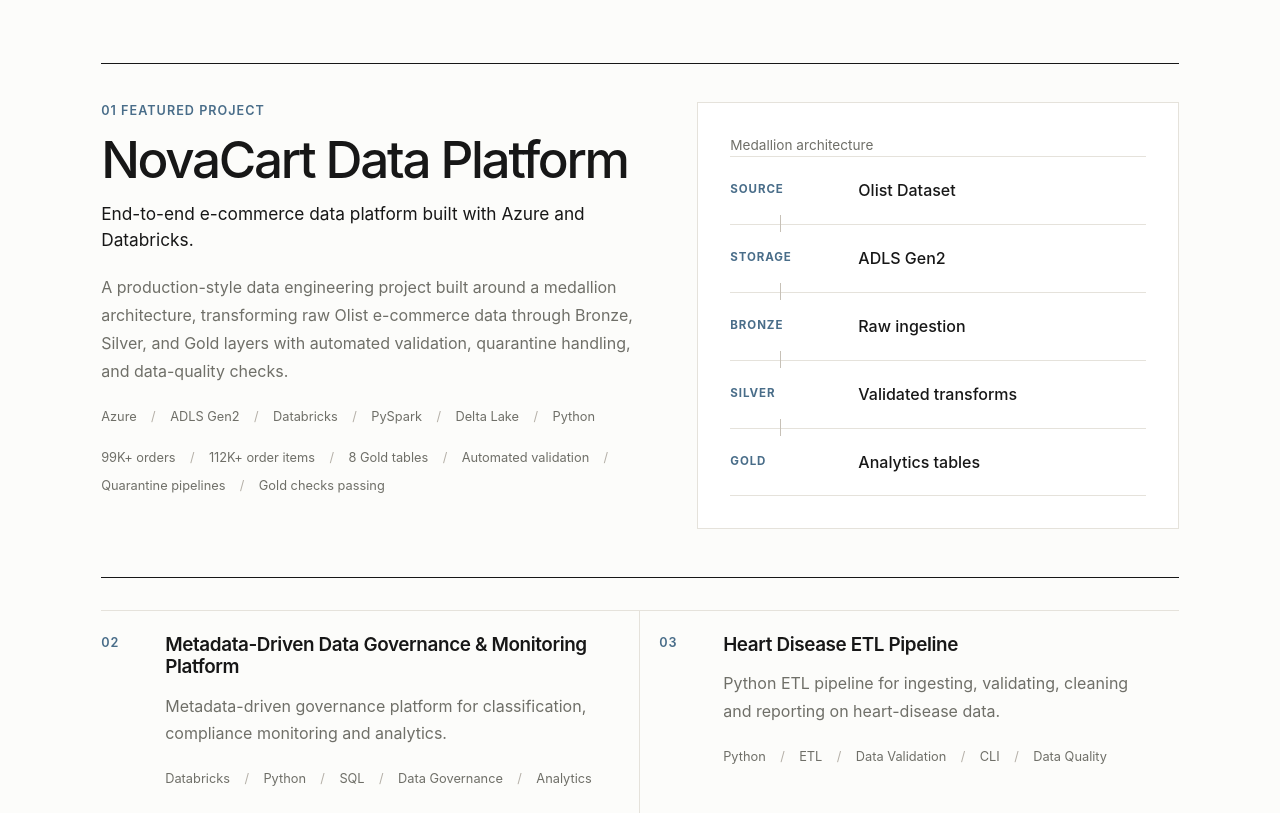
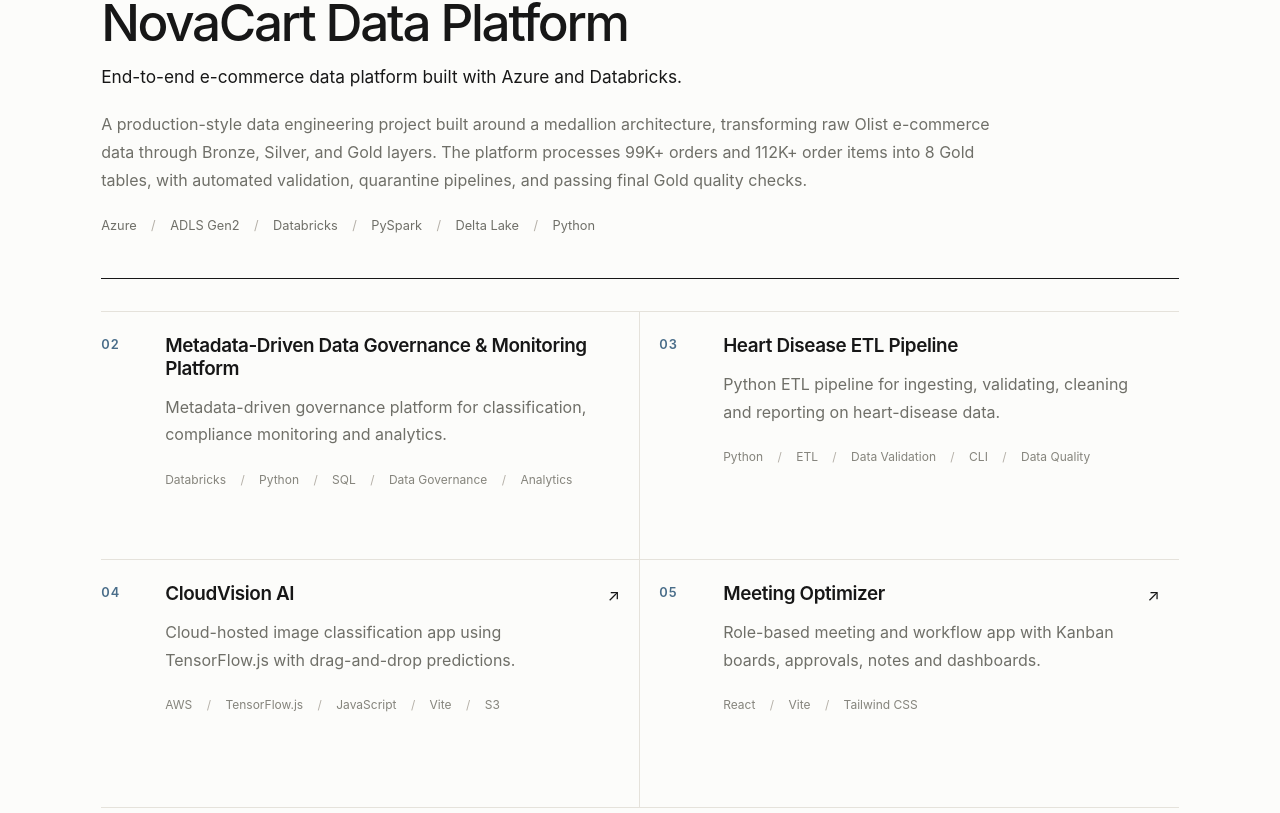
Before and after one commit to eddashkurti/edda-shkurti-portfolio, a React (Vite) app: page / in a window 1280 px wide. Shown: the part 1007-1820 px from the top of the page. Built offline with nearby package versions, Linux system fonts and the light colour scheme.

Commit message:
Tighten portfolio spacing and simplify featured work

```diff
--- a/src/App.tsx
+++ b/src/App.tsx
@@ -4,7 +4,6 @@ import {
   featuredProject,
   profile,
   projects,
-  socialLinks,
   toolkit,
 } from "./content";
 import type { ReactNode } from "react";
@@ -72,27 +71,7 @@ function Hero() {
         Computer Engineering student focused on Data Engineering and Software Engineering. I build reliable pipelines,
         cloud-based data platforms, and practical software using Python, SQL, Databricks, and modern cloud technologies.
       </p>
-      <div className="hero-links" aria-label="Primary links">
-        {socialLinks.map((link) => (
-          <ExternalLink key={link.label} href={link.href} ariaLabel={`${link.label} for Edda Shkurti`}>
-            {link.label}
-          </ExternalLink>
-        ))}
-      </div>
     </section>
-  );
-}
-
-function ArchitectureDiagram() {
-  return (
-    <ol className="architecture" aria-label="NovaCart platform architecture">
-      {featuredProject.architecture.map((step) => (
-        <li key={step.label}>
-          <span>{step.label}</span>
-          <strong>{step.value}</strong>
-        </li>
-      ))}
-    </ol>
   );
 }
 
@@ -109,20 +88,11 @@ function FeaturedProject() {
             <span key={tech}>{tech}</span>
           ))}
         </div>
-        <div className="metrics" aria-label="NovaCart project metrics">
-          {featuredProject.metrics.map((metric) => (
-            <span key={metric}>{metric}</span>
-          ))}
-        </div>
         {featuredProject.githubUrl && (
           <ExternalLink href={featuredProject.githubUrl} ariaLabel="View NovaCart Data Platform on GitHub">
             View project
           </ExternalLink>
         )}
-      </div>
-      <div className="feature-visual">
-        <p>Medallion architecture</p>
-        <ArchitectureDiagram />
       </div>
     </article>
   );
--- a/src/content.ts
+++ b/src/content.ts
@@ -5,35 +5,14 @@ export const profile = {
   resume: "/Edda-Shkurti-CV.pdf",
 };
 
-export const socialLinks = [
-  { label: "GitHub", href: profile.github },
-  { label: "Email", href: `mailto:${profile.email}` },
-  { label: "Resume", href: profile.resume },
-];
-
 export const featuredProject = {
   number: "01",
   title: "NovaCart Data Platform",
   subtitle: "End-to-end e-commerce data platform built with Azure and Databricks.",
   description:
-    "A production-style data engineering project built around a medallion architecture, transforming raw Olist e-commerce data through Bronze, Silver, and Gold layers with automated validation, quarantine handling, and data-quality checks.",
+    "A production-style data engineering project built around a medallion architecture, transforming raw Olist e-commerce data through Bronze, Silver, and Gold layers. The platform processes 99K+ orders and 112K+ order items into 8 Gold tables, with automated validation, quarantine pipelines, and passing final Gold quality checks.",
   technologies: ["Azure", "ADLS Gen2", "Databricks", "PySpark", "Delta Lake", "Python"],
-  metrics: [
-    "99K+ orders",
-    "112K+ order items",
-    "8 Gold tables",
-    "Automated validation",
-    "Quarantine pipelines",
-    "Gold checks passing",
-  ],
   githubUrl: null,
-  architecture: [
-    { label: "SOURCE", value: "Olist Dataset" },
-    { label: "STORAGE", value: "ADLS Gen2" },
-    { label: "BRONZE", value: "Raw ingestion" },
-    { label: "SILVER", value: "Validated transforms" },
-    { label: "GOLD", value: "Analytics tables" },
-  ],
 };
 
 export const projects = [
--- a/src/styles.css
+++ b/src/styles.css
@@ -105,11 +105,11 @@ button:focus-visible {
 }
 
 .hero {
-  min-height: calc(100vh - 4.5rem);
+  min-height: min(760px, calc(88vh - 4.5rem));
   display: flex;
   flex-direction: column;
   justify-content: center;
-  padding-block: clamp(6rem, 12vw, 10rem);
+  padding-block: clamp(5rem, 9vw, 8rem);
 }
 
 .intro,
@@ -117,10 +117,15 @@ button:focus-visible {
 .section-heading span,
 .section-number {
   color: var(--accent);
-  font-size: 0.79rem;
+  font-size: 0.8rem;
   font-weight: 620;
   letter-spacing: 0.08em;
   text-transform: uppercase;
+}
+
+.intro {
+  font-size: clamp(1rem, 1.35vw, 1.1rem);
+  letter-spacing: 0.09em;
 }
 
 h1,
@@ -158,7 +163,6 @@ em {
   line-height: 1.75;
 }
 
-.hero-links,
 .contact-links {
   display: flex;
   flex-wrap: wrap;
@@ -183,7 +187,7 @@ em {
 }
 
 .section {
-  padding-block: clamp(5rem, 11vw, 9rem);
+  padding-block: clamp(3.9rem, 8vw, 6.8rem);
   border-top: 1px solid var(--border);
 }
 
@@ -209,11 +213,12 @@ em {
 }
 
 .featured-project {
-  display: grid;
-  grid-template-columns: minmax(0, 1.05fr) minmax(320px, 0.95fr);
-  gap: clamp(2rem, 5vw, 4rem);
-  padding: clamp(1.4rem, 4vw, 2.4rem) 0 clamp(2rem, 5vw, 3rem);
+  padding: clamp(1.4rem, 3vw, 2.2rem) 0 clamp(1.8rem, 4vw, 2.7rem);
   border-block: 1px solid var(--ink);
+}
+
+.feature-copy {
+  max-width: 900px;
 }
 
 .feature-copy h3 {
@@ -237,22 +242,24 @@ em {
   line-height: 1.75;
 }
 
-.metadata,
-.metrics {
+.metadata {
   display: flex;
   flex-wrap: wrap;
   gap: 0.55rem 0.9rem;
   margin-top: 1.35rem;
 }
 
-.metadata span,
-.metrics span {
+.metadata span {
   color: var(--muted);
   font-size: 0.8rem;
 }
 
-.metadata span:not(:last-child)::after,
-.metrics span:not(:last-child)::after {
+.project-card .metadata span {
+  color: #85847c;
+  font-size: 0.75rem;
+}
+
+.metadata span:not(:last-child)::after {
   content: "/";
   margin-left: 0.9rem;
   color: #b5b0a8;
@@ -261,68 +268,6 @@ em {
 .feature-copy .text-link {
   display: inline-block;
   margin-top: 2rem;
-}
-
-.feature-visual {
-  align-self: stretch;
-  min-height: 390px;
-  display: flex;
-  flex-direction: column;
-  justify-content: space-between;
-  border: 1px solid var(--border);
-  background: #fff;
-  padding: clamp(1.2rem, 3vw, 2rem);
-}
-
-.feature-visual > p {
-  color: var(--muted);
-  font-size: 0.85rem;
-}
-
-.architecture {
-  display: grid;
-  gap: 0;
-  margin: 0;
-  padding: 0;
-  list-style: none;
-}
-
-.architecture li {
-  position: relative;
-  display: grid;
-  grid-template-columns: 7rem minmax(0, 1fr);
-  gap: 1rem;
-  align-items: center;
-  min-height: 4.25rem;
-  border-top: 1px solid var(--border);
-  color: var(--ink);
-}
-
-.architecture li:last-child {
-  border-bottom: 1px solid var(--border);
-}
-
-.architecture li span {
-  color: var(--accent);
-  font-size: 0.72rem;
-  font-weight: 680;
-  letter-spacing: 0.08em;
-}
-
-.architecture li strong {
-  font-size: 1rem;
-  font-weight: 520;
-}
-
-.architecture li:not(:last-child)::after {
-  content: "";
-  position: absolute;
-  bottom: -0.55rem;
-  left: 3.1rem;
-  width: 1px;
-  height: 1.1rem;
-  background: #c7c1b7;
-  z-index: 1;
 }
 
 .project-grid {
@@ -337,7 +282,7 @@ em {
   display: grid;
   grid-template-columns: 3rem minmax(0, 1fr) auto;
   gap: 1rem;
-  min-height: 18rem;
+  min-height: 15.5rem;
   padding: 1.45rem 1.2rem 1.35rem 0;
   border-bottom: 1px solid var(--border);
 }
@@ -445,13 +390,13 @@ a.project-card:hover h3 {
 }
 
 .toolkit {
-  padding-block: clamp(3.9rem, 8.5vw, 7.2rem);
+  padding-block: clamp(3.4rem, 7vw, 5.9rem);
 }
 
 .toolkit-grid {
   display: grid;
   grid-template-columns: repeat(4, minmax(0, 1fr));
-  gap: 1.2rem;
+  gap: clamp(1.6rem, 4vw, 4.25rem);
 }
 
 .toolkit-grid > div {
@@ -469,7 +414,7 @@ a.project-card:hover h3 {
 
 .contact {
   max-width: 900px;
-  min-height: 58vh;
+  min-height: 44vh;
   display: flex;
   flex-direction: column;
   justify-content: center;
@@ -499,16 +444,11 @@ a.project-card:hover h3 {
   }
 
   a.project-card,
-  .feature-visual,
-  .architecture li {
+  .project-card h3 {
     transition:
       background-color 180ms ease,
       transform 180ms ease,
       color 180ms ease;
-  }
-
-  .feature-visual:hover .architecture li {
-    transform: translateX(1px);
   }
 }
 
@@ -524,7 +464,6 @@ a.project-card:hover h3 {
 }
 
 @media (max-width: 900px) {
-  .featured-project,
   .about-layout,
   .toolkit-grid {
     grid-template-columns: 1fr;
@@ -542,9 +481,8 @@ a.project-card:hover h3 {
     padding-left: 0;
   }
 
-  .feature-visual {
-    min-height: auto;
-    gap: 2rem;
+  .toolkit-grid {
+    grid-template-columns: repeat(2, minmax(0, 1fr));
   }
 }
 
@@ -562,7 +500,7 @@ a.project-card:hover h3 {
 
   .hero {
     min-height: auto;
-    padding-block: 5rem 6rem;
+    padding-block: 4.5rem 5rem;
   }
 
   h1 {
@@ -570,7 +508,7 @@ a.project-card:hover h3 {
   }
 
   .section {
-    padding-block: 4.5rem;
+    padding-block: 3.7rem;
   }
 
   .section-heading,
@@ -583,15 +521,8 @@ a.project-card:hover h3 {
     grid-template-columns: 1fr;
   }
 
-  .architecture li {
+  .toolkit-grid {
     grid-template-columns: 1fr;
-    gap: 0.2rem;
-    min-height: 4rem;
-    padding-block: 0.8rem;
-  }
-
-  .architecture li:not(:last-child)::after {
-    left: 0.2rem;
   }
 
   .footer {
```
